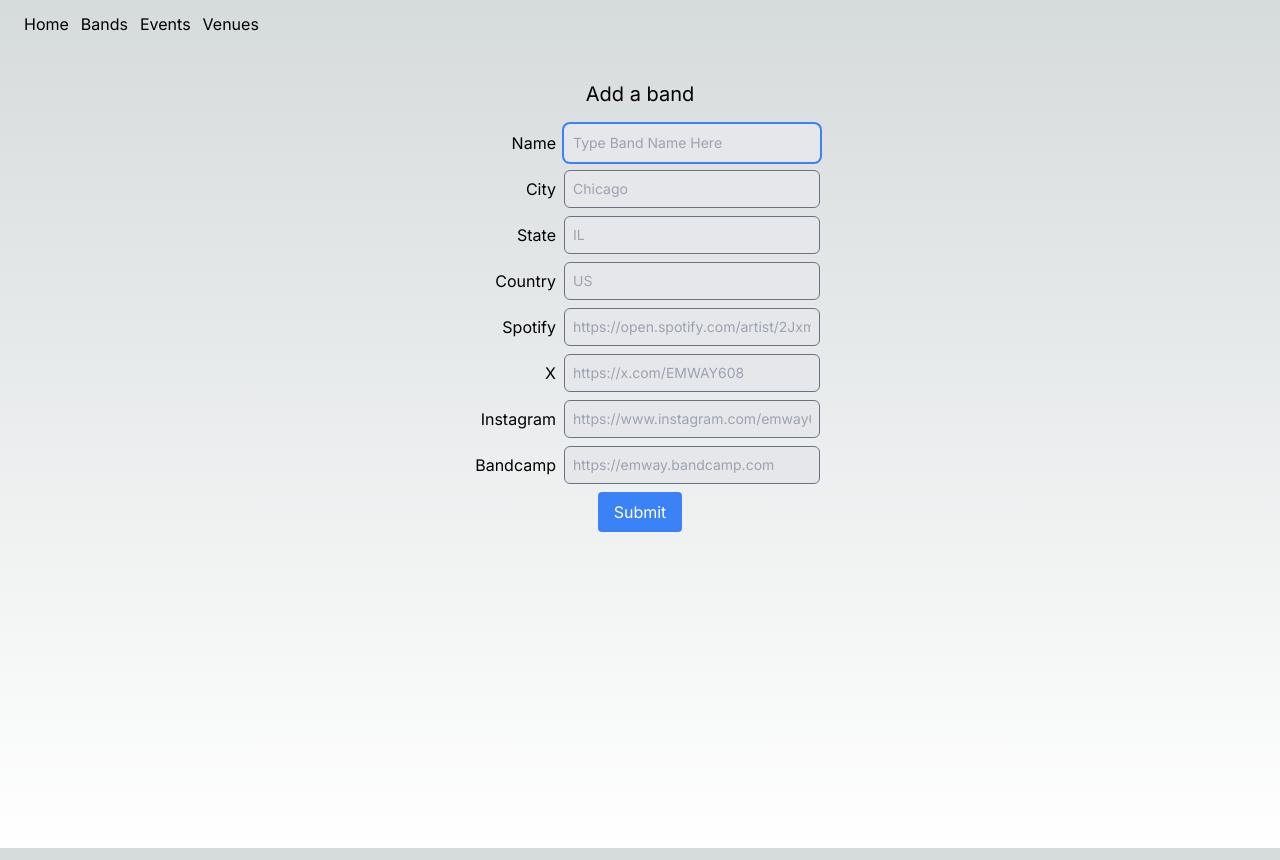
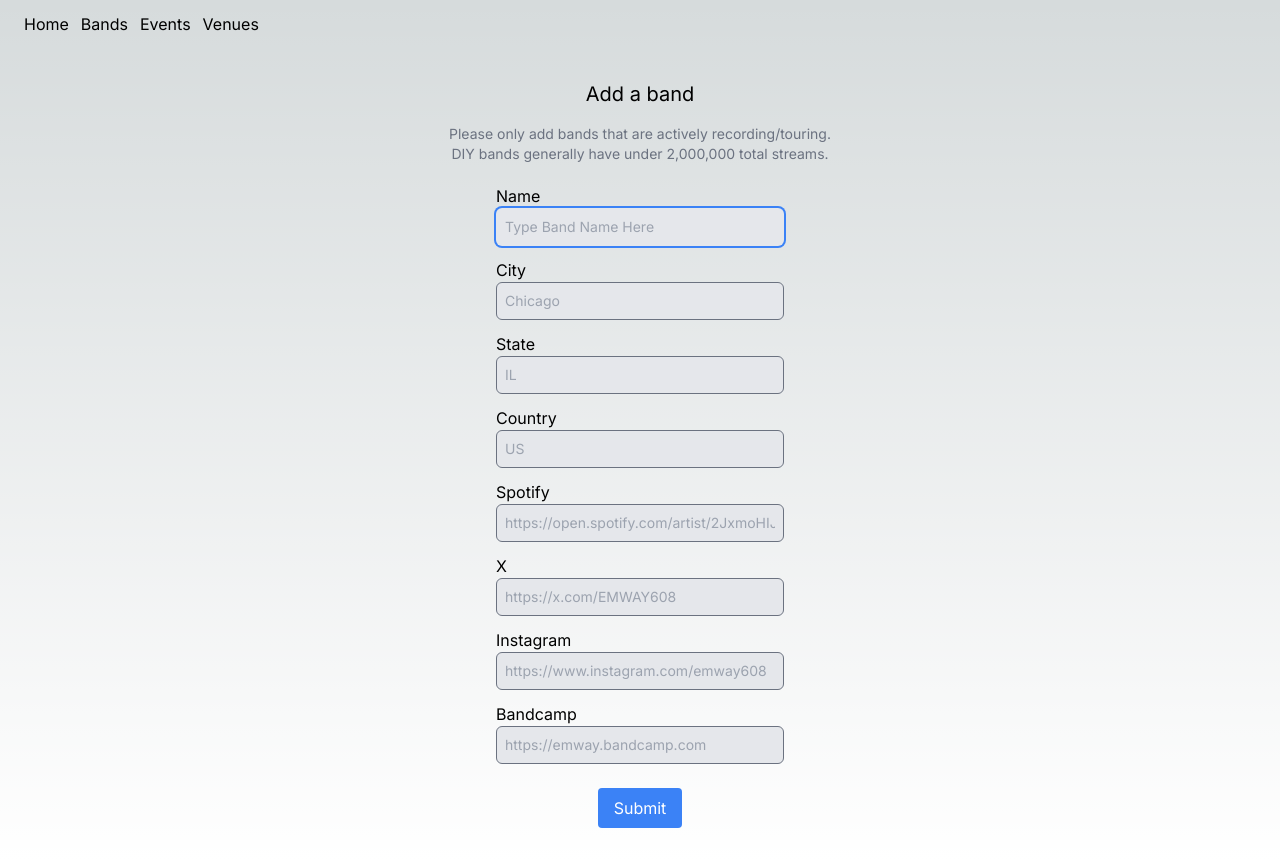
Before and after one commit to jamesonwilliams/diy-discord, a Next.js app: page /bands/add in a window 1280 px wide. Built offline with nearby package versions, Linux system fonts and the light colour scheme.

Commit message:
Tweaks to add page styles

```diff
--- a/src/app/bands/add/page.tsx
+++ b/src/app/bands/add/page.tsx
@@ -70,17 +70,18 @@ export default function AddBandPage() {
   return (
     <div className="text-center">
       <h1 className="text-xl pt-8">Add a band</h1>
+      <p className="max-w-96 pt-4 text-gray-500 text-sm">Please only add bands that are actively recording/touring. DIY bands generally have under 2,000,000 total streams.</p>
       <form className="p-4" onSubmit={handleSubmit}>
         <InputFields formData={formData} handleChange={handleChange} />
         <button
           type="submit"
-          className="bg-blue-500 text-white px-4 py-2 rounded"
+          className="bg-blue-500 text-white px-4 py-2 m-4 rounded"
           disabled={isSubmitting}
         >
           {isSubmitting ? "Submitting..." : "Submit"}
         </button>
       </form>
-      {submissionMessage && <p className="w-96 mx-auto text-red-400">{submissionMessage}</p>}
+      {submissionMessage && <p className="mx-auto text-red-400">{submissionMessage}</p>}
     </div>
   );
 }
@@ -92,10 +93,10 @@ function InputFields({
   formData: FormData;
   handleChange: (e: React.ChangeEvent<HTMLInputElement>) => void;
 }) {
-  const divClass = "flex items-center mb-2";
-  const labelClass = "w-24 mr-2 text-right";
+  const divClass = "flex flex-col items-center mb-2";
+  const labelClass = "w-72 mt-1 text-left";
   const inputClass = `
-    flex-grow p-2 text-black rounded-md border border-gray-500 text-sm w-64
+    flex-grow p-2 text-black rounded-md border border-gray-500 text-sm w-72
     focus:outline-none focus:ring-2 focus:ring-blue-500 focus:border-transparent bg-gray-200
   `;
 
```
